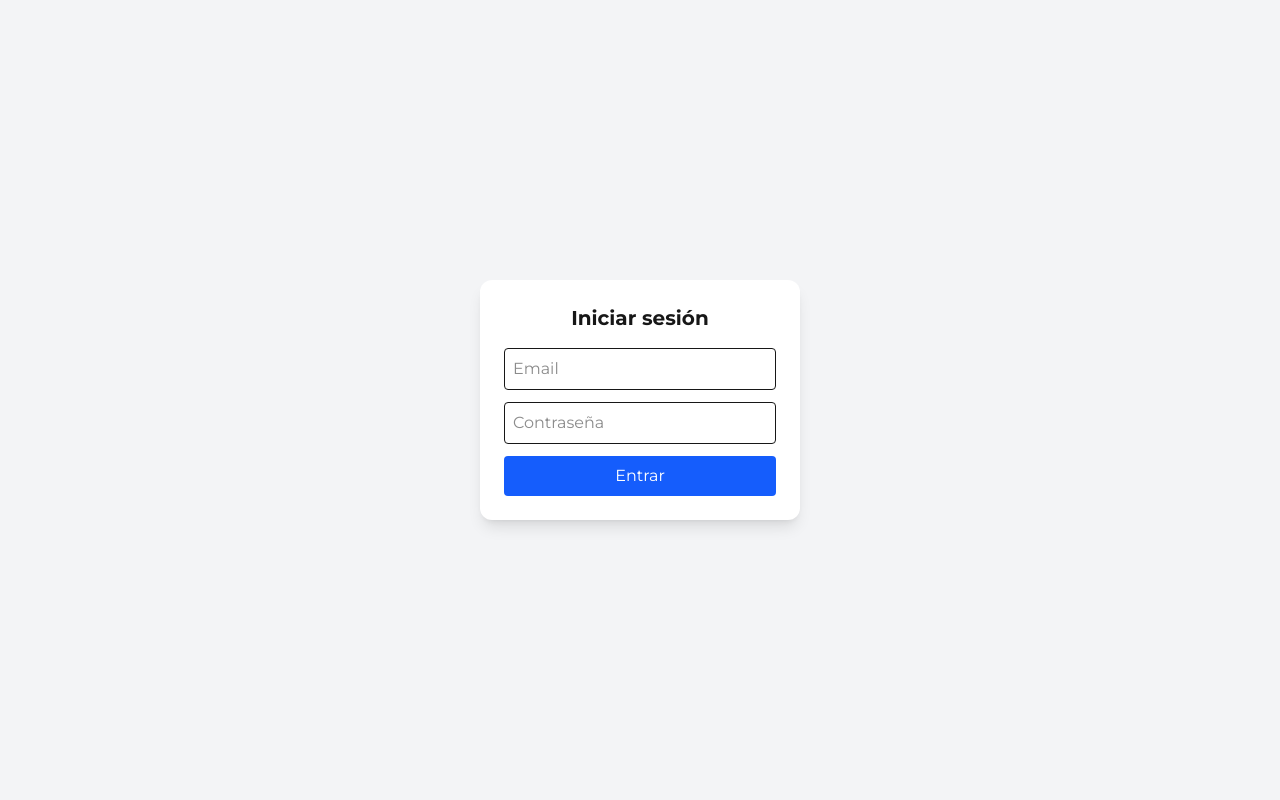
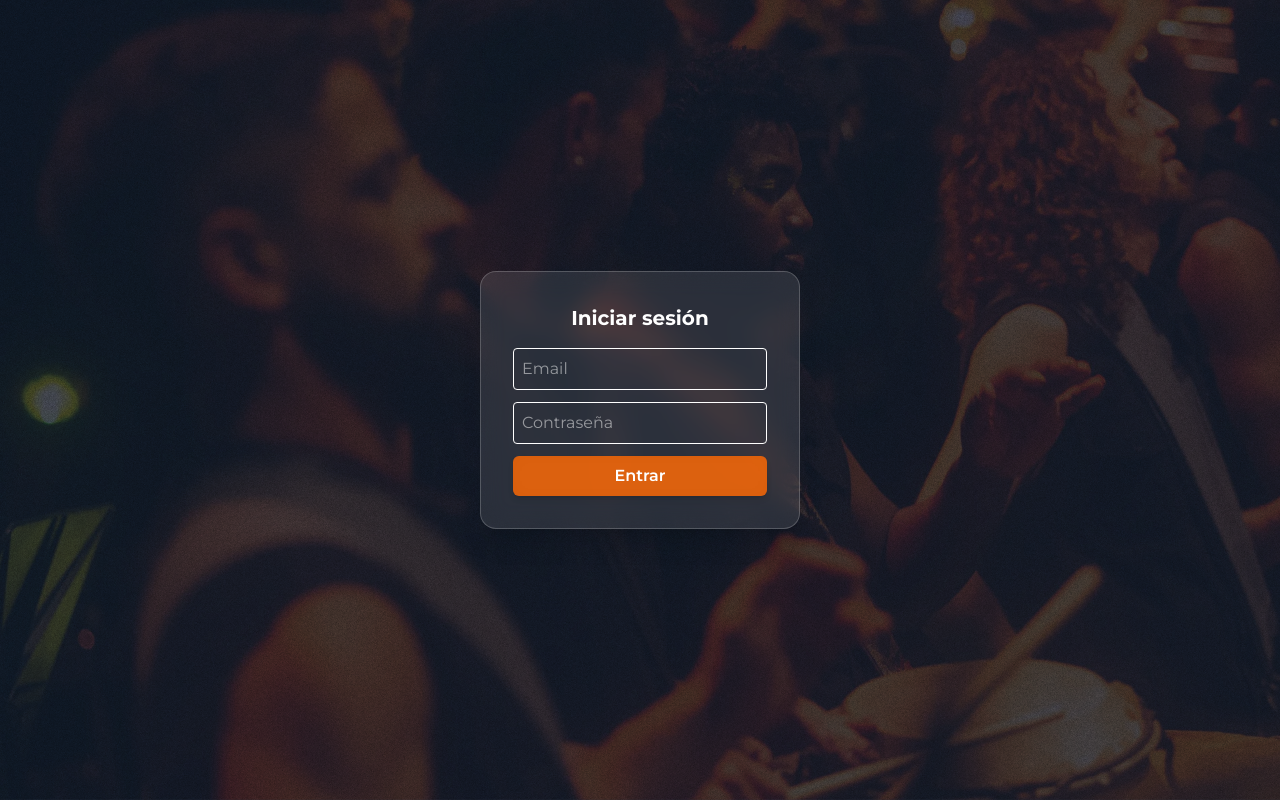
Before and after one commit to Caskito1/ventolera-next, a Next.js app: page /log-in in a window 1280 px wide. Built offline with nearby package versions, Linux system fonts and the light colour scheme.

Commit message:
Dashboard

```diff
--- a/app/dashboard/page.jsx
+++ b/app/dashboard/page.jsx
@@ -24,21 +24,30 @@ export default function DashboardPage() {
 
   return (
     <div className="flex p-6 gap-6">
+          {/* Fondo */}
+      <div className="absolute inset-0 -z-10">
+        <div
+          className="w-full h-full bg-fixed bg-center bg-cover"
+          style={{ backgroundImage: "url('/media/bg-modales/coope-modal.webp')" }}
+        />
+        <div className="absolute inset-0 bg-gray-900/80" />
+        <div className="absolute inset-0 bg-[url('/media/patterns/noise.webp')] opacity-30 mix-blend-overlay pointer-events-none" />
+      </div>
       {/* Columna izquierda - Tabs */}
-      <div className="w-64 bg-gray-100 p-4 rounded-lg shadow flex flex-col">
+      <div className="w-64 backdrop-blur-md bg-white/20 text-white p-4 rounded-lg shadow flex flex-col h-[95vh]">
         <h2 className="text-xl font-bold mb-2">{userData.nombre}</h2>
-        <p className="text-sm text-gray-600 mb-4">{userData.rol}</p>
+        <p className="text-sm text-white-600 mb-4 ">{userData.rol}</p>
 
         <div className="flex flex-col gap-2 mb-4">
           <button
-            className={`py-2 px-3 rounded ${selectedTab === "partituras" ? "bg-blue-500 text-white" : "bg-white text-gray-700"}`}
+            className={`py-2 px-3 rounded ${selectedTab === "partituras" ? "bg-orange-500/80 hover:bg-orange-600/90 text-white font-semibold py-2 rounded-md w-full transition-all duration-200 backdrop-blur-sm shadow-md hover:shadow-lg" : "bg-white text-gray-700"}`}
             onClick={() => setSelectedTab("partituras")}
           >
             Partituras
           </button>
           {userData.rol === "admin" && (
             <button
-              className={`py-2 px-3 rounded ${selectedTab === "administracion" ? "bg-blue-500 text-white" : "bg-white text-gray-700"}`}
+              className={`py-2 px-3 rounded ${selectedTab === "administracion" ? "bg-orange-500/80 hover:bg-orange-600/90 text-white font-semibold py-2 rounded-md w-full transition-all duration-200 backdrop-blur-sm shadow-md hover:shadow-lg" : "bg-white text-gray-700"}`}
               onClick={() => setSelectedTab("administracion")}
             >
               Administración
--- a/app/log-in/page.jsx
+++ b/app/log-in/page.jsx
@@ -23,10 +23,19 @@ export default function LoginPage() {
   };
 
   return (
-    <div className="flex items-center justify-center min-h-screen bg-gray-100">
+    <div className="flex items-center justify-center min-h-screen ">
+       {/* Fondo */}
+      <div className="absolute inset-0 -z-10">
+        <div
+          className="w-full h-full bg-fixed bg-center bg-cover"
+          style={{ backgroundImage: "url('/media/bg-modales/coope-modal.webp')" }}
+        />
+        <div className="absolute inset-0 bg-gray-900/80" />
+        <div className="absolute inset-0 bg-[url('/media/patterns/noise.webp')] opacity-30 mix-blend-overlay pointer-events-none" />
+      </div>
       <form
         onSubmit={handleLogin}
-        className="bg-white shadow-lg rounded-xl p-6 w-80"
+        className="backdrop-blur-md bg-white/10 border border-white/20 shadow-xl rounded-2xl p-8 w-80 text-center text-white"
       >
         <h1 className="text-xl font-bold mb-4 text-center">Iniciar sesión</h1>
 
@@ -52,7 +61,7 @@ export default function LoginPage() {
 
         <button
           type="submit"
-          className="bg-blue-600 text-white w-full py-2 rounded hover:bg-blue-700"
+           className="bg-orange-500/80 hover:bg-orange-600/90 text-white font-semibold py-2 rounded-md w-full transition-all duration-200 backdrop-blur-sm shadow-md hover:shadow-lg"
         >
           Entrar
         </button>
```
